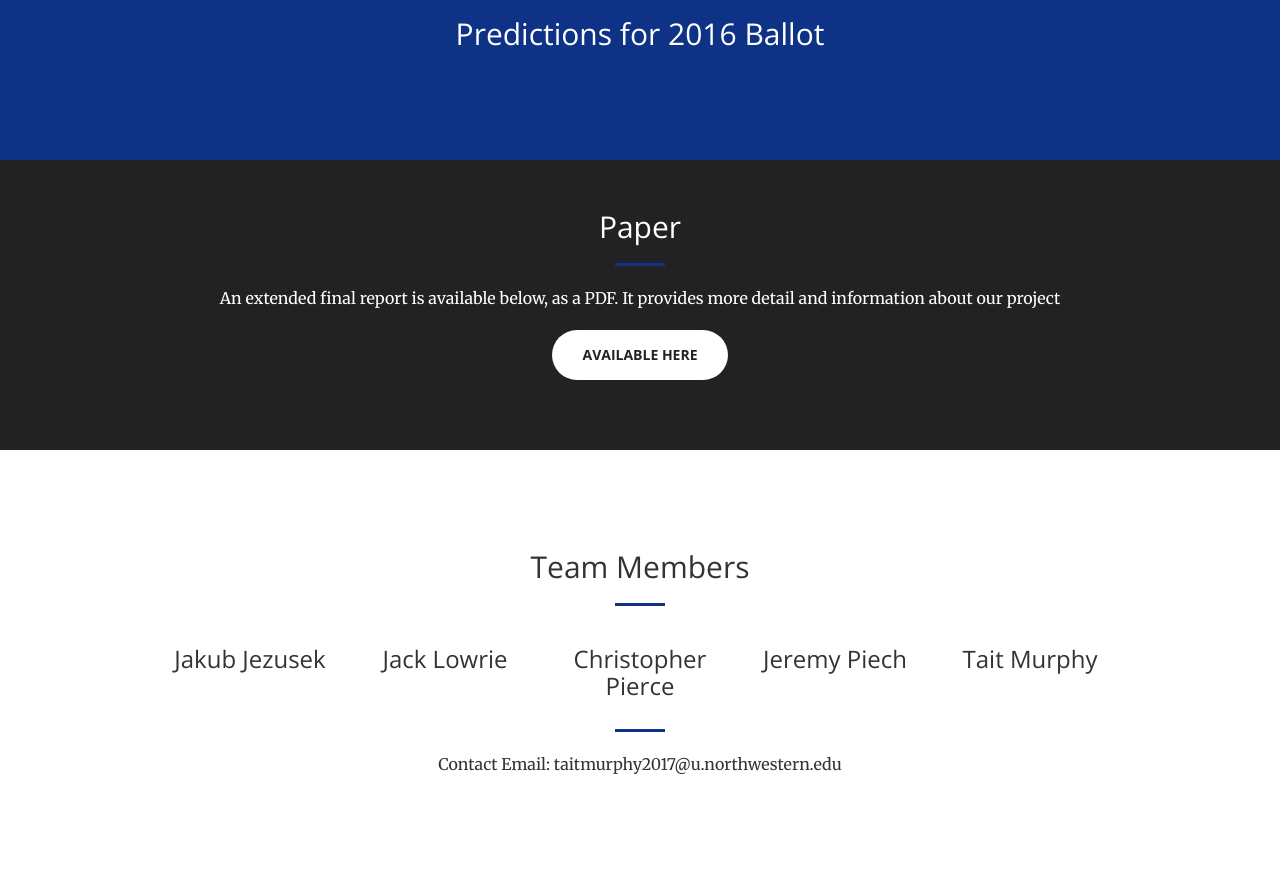
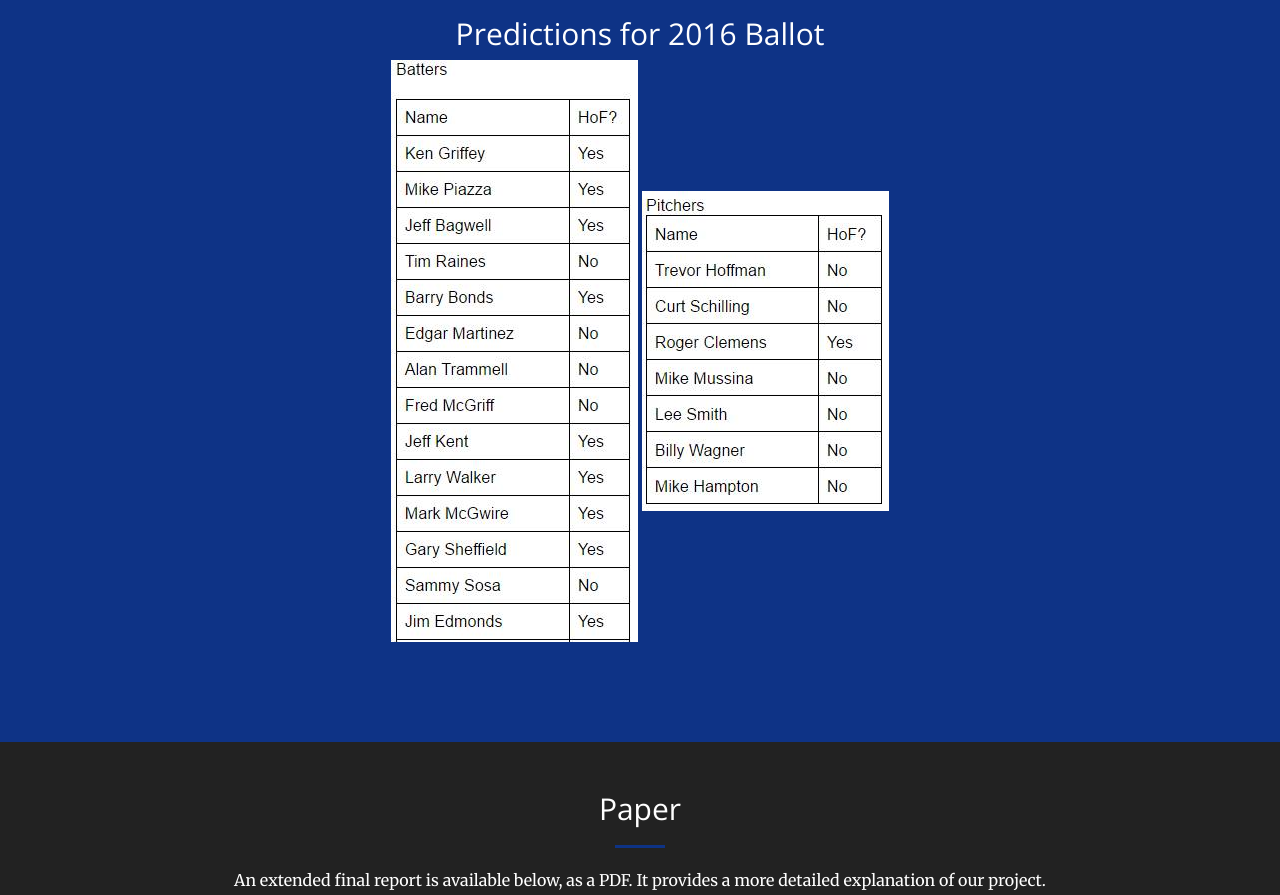
Before and after one commit to kubz113/MachineLearningFinal, a website: page index.html in a window 1280 px wide. Shown: the part 3260-4155 px from the top of the page. Drawn offline with nearby package versions, Linux system fonts and the light colour scheme.

Commit message:
added predictions

```diff
--- a/index.html
+++ b/index.html
@@ -142,6 +142,8 @@
                     <hr class="light">
                     <p class="text-faded">We found that the multi-layer perceptron model was best for predicting whether batters would be inducted into the hall of fame, while k-nearest neighbor was the most reliable model for pitchers. WAR was the most significant indicator for a player’s chances of making it into the hall of fame, though WAR alone does not perform as well as our predictor, when our predictor considers WAR alone, its f-measure is 10% lower for batters and 20% lower for pitchers. When tested on the 2016 Hall of Fame ballot, our models performed reasonably well, correctly classifying the two players inducted this year and players projected to be inducted in the coming years.  </p>
                     <h2 class="section-heading">Predictions for 2016 Ballot</h2>
+                    <img src="img/batters2016ballot.png">
+                    <img src="img/pitchers2016ballot.png">
 
                 </div>
             </div>
@@ -153,7 +155,7 @@
             <div class="call-to-action">
                 <h2 class="section-heading">Paper</h2>
                 <hr class="primary">
-                <p>An extended final report is available below, as a PDF. It provides more detail and information about our project<p>
+                <p>An extended final report is available below, as a PDF. It provides a more detailed explanation of our project.<p>
 
                 <a href="" class="btn btn-default btn-xl">Available Here</a>
             </div>
```
Also changed, not shown: img/batters2016ballot.png (added), img/pitchers2016ballot.png (added).
